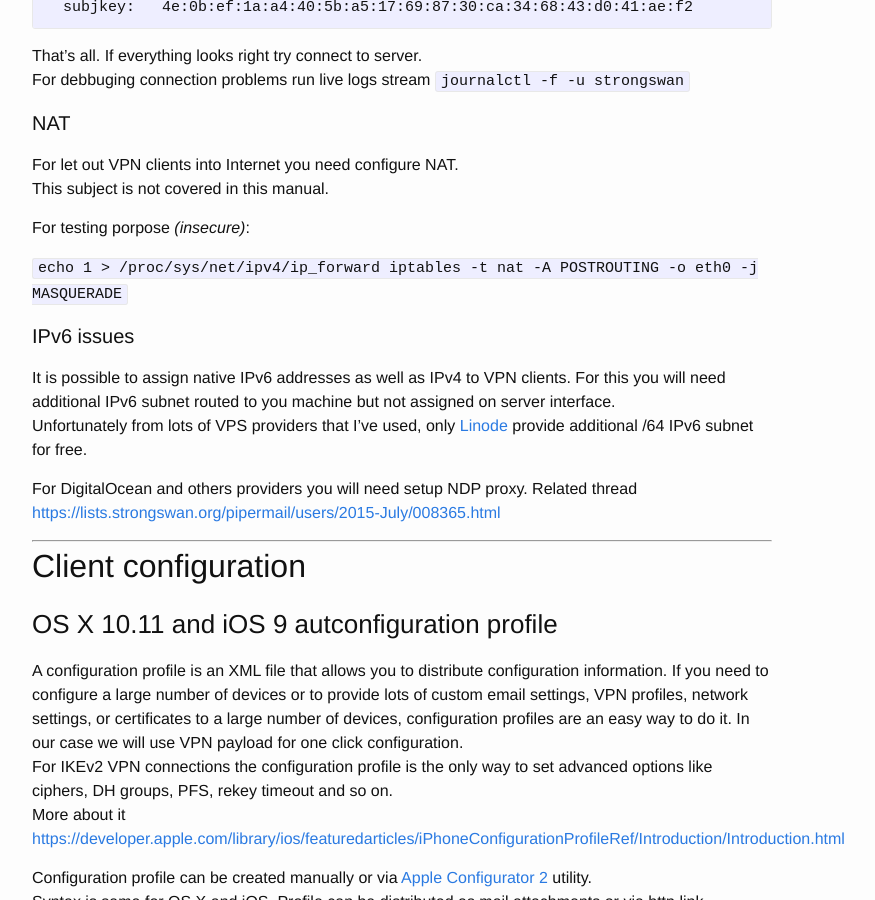
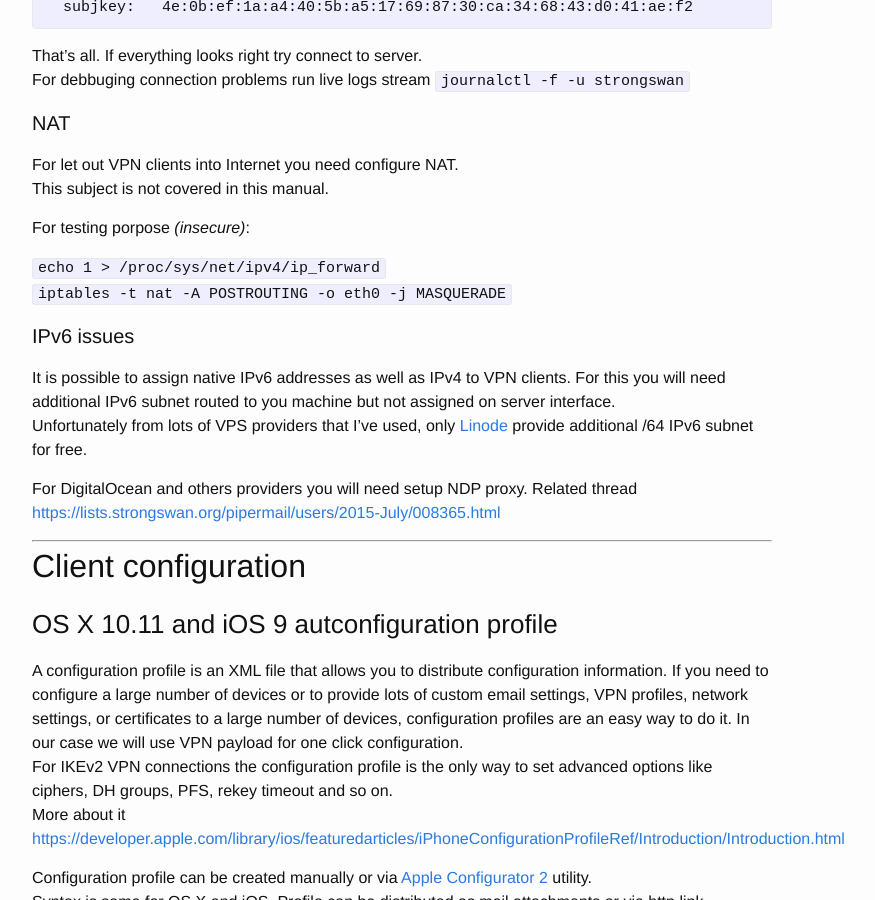
Before and after one commit to zhovner/zhovner.github.com, a Jekyll site: the page built from _posts/2015-11-27-universal-ikev2-server-configuration.markdown, in a window 1280 px wide and 900 px high, scrolled down 7365 px. Shown: the whole window, without its empty margins (238-1113 px from the left). Built offline with Jekyll 4.4.1, drawn with Linux system fonts in a browser that asks for light colours; comment, search, counter and statistics services are not loaded; some of the changed lines change nothing that is shown.

Commit message:
ikev2 sysctl ip forwarding

````diff
--- a/_posts/2015-11-27-universal-ikev2-server-configuration.markdown
+++ b/_posts/2015-11-27-universal-ikev2-server-configuration.markdown
@@ -316,8 +316,8 @@ This subject is not covered in this manual.
 
 For testing porpose  *(insecure)*:
 
-```echo 1 > /proc/sys/net/ipv4/ip_forward
-iptables -t nat -A POSTROUTING -o eth0 -j MASQUERADE```
+`echo 1 > /proc/sys/net/ipv4/ip_forward`
+`iptables -t nat -A POSTROUTING -o eth0 -j MASQUERADE`
 
 #### IPv6 issues
 It is possible to assign native IPv6 addresses as well as IPv4 to VPN clients.
````
